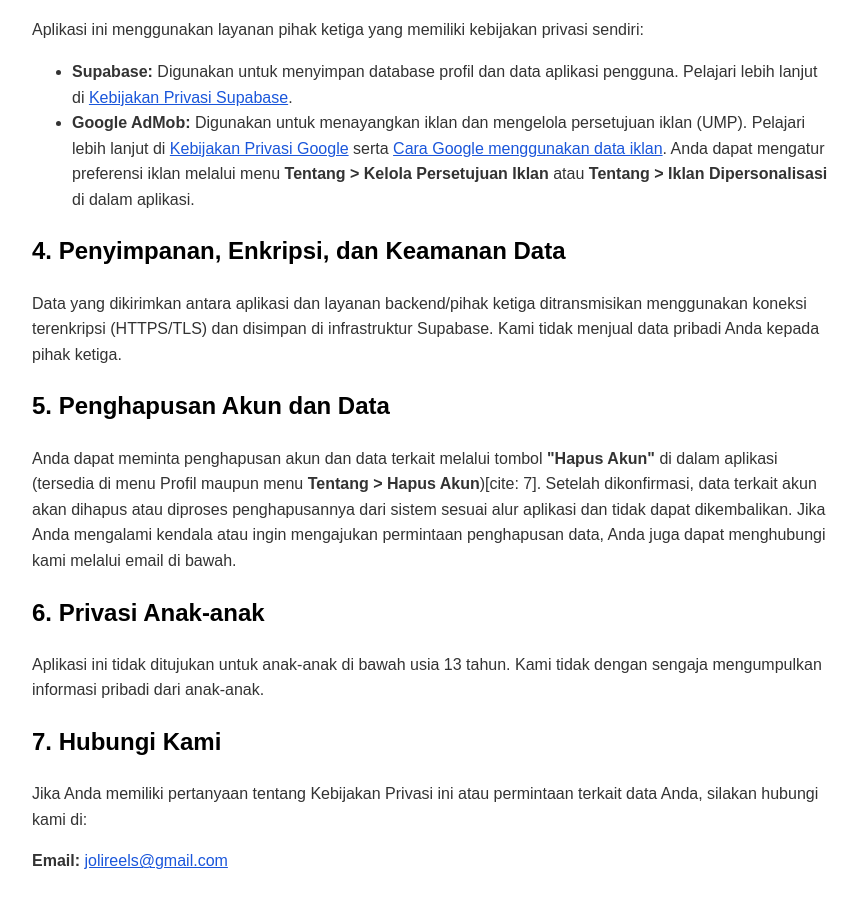
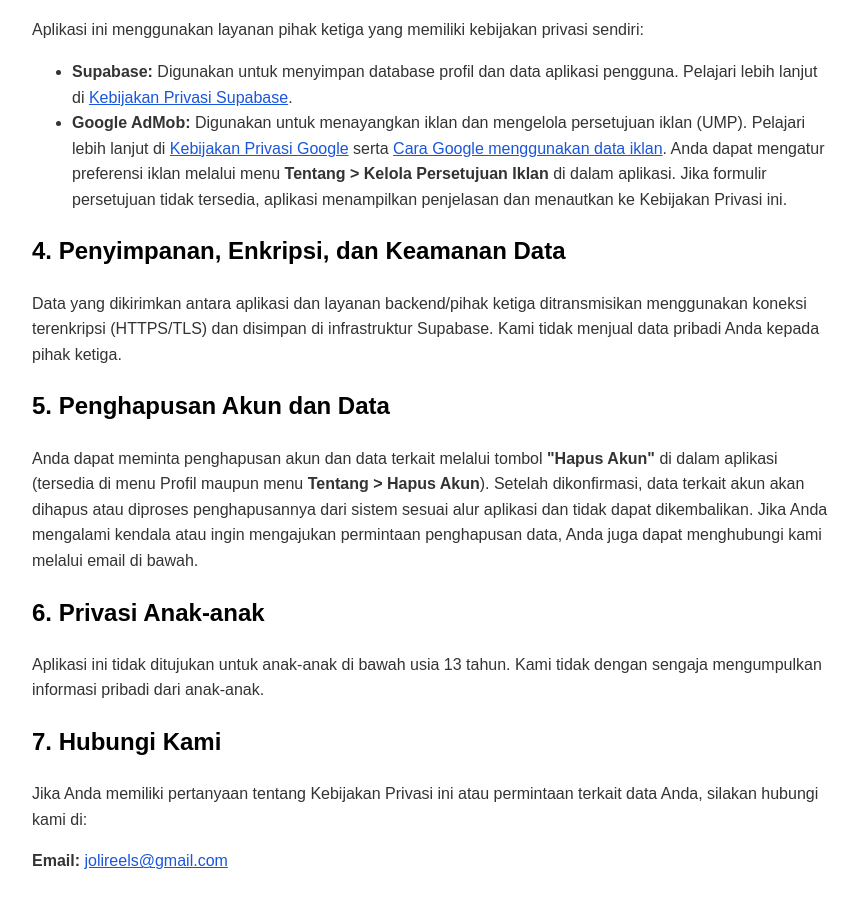
Before and after one commit to mashadipatikab-hub/joli-reels-privacy, a plain HTML site: page index.html in a window 1280 px wide. Shown: the part 836-1744 px from the top of the page, without its empty margins (208-1066 px from the left). Drawn offline with Linux system fonts and the light colour scheme.

Commit message:
docs: rapikan teks iklan dan hapus artefak sitasi kebijakan privasi

```diff
--- a/index.html
+++ b/index.html
@@ -14,7 +14,7 @@
 </head>
 <body>
     <h1>Kebijakan Privasi Joli Reels</h1>
-    <p class="last-updated">Terakhir diperbarui: 24 November 2026</p>
+    <p class="last-updated">Terakhir diperbarui: 25 November 2026</p>
 
     <p>Joli Reels ("kami", "aplikasi") berkomitmen untuk melindungi privasi pengguna. Kebijakan Privasi ini menjelaskan bagaimana kami mengumpulkan, menggunakan, dan melindungi informasi Anda saat menggunakan aplikasi Joli Reels.</p>
 
@@ -39,14 +39,14 @@
     <p>Aplikasi ini menggunakan layanan pihak ketiga yang memiliki kebijakan privasi sendiri:</p>
     <ul>
         <li><strong>Supabase:</strong> Digunakan untuk menyimpan database profil dan data aplikasi pengguna. Pelajari lebih lanjut di <a href="https://supabase.com/privacy" target="_blank" rel="noopener noreferrer">Kebijakan Privasi Supabase</a>.</li>
-        <li><strong>Google AdMob:</strong> Digunakan untuk menayangkan iklan dan mengelola persetujuan iklan (UMP). Pelajari lebih lanjut di <a href="https://policies.google.com/privacy" target="_blank" rel="noopener noreferrer">Kebijakan Privasi Google</a> serta <a href="https://policies.google.com/technologies/ads" target="_blank" rel="noopener noreferrer">Cara Google menggunakan data iklan</a>. Anda dapat mengatur preferensi iklan melalui menu <strong>Tentang &gt; Kelola Persetujuan Iklan</strong> atau <strong>Tentang &gt; Iklan Dipersonalisasi</strong> di dalam aplikasi.</li>
+        <li><strong>Google AdMob:</strong> Digunakan untuk menayangkan iklan dan mengelola persetujuan iklan (UMP). Pelajari lebih lanjut di <a href="https://policies.google.com/privacy" target="_blank" rel="noopener noreferrer">Kebijakan Privasi Google</a> serta <a href="https://policies.google.com/technologies/ads" target="_blank" rel="noopener noreferrer">Cara Google menggunakan data iklan</a>. Anda dapat mengatur preferensi iklan melalui menu <strong>Tentang &gt; Kelola Persetujuan Iklan</strong> di dalam aplikasi. Jika formulir persetujuan tidak tersedia, aplikasi menampilkan penjelasan dan menautkan ke Kebijakan Privasi ini.</li>
     </ul>
 
     <h2>4. Penyimpanan, Enkripsi, dan Keamanan Data</h2>
     <p>Data yang dikirimkan antara aplikasi dan layanan backend/pihak ketiga ditransmisikan menggunakan koneksi terenkripsi (HTTPS/TLS) dan disimpan di infrastruktur Supabase. Kami tidak menjual data pribadi Anda kepada pihak ketiga.</p>
 
     <h2>5. Penghapusan Akun dan Data</h2>
-    <p>Anda dapat meminta penghapusan akun dan data terkait melalui tombol <strong>"Hapus Akun"</strong> di dalam aplikasi (tersedia di menu Profil maupun menu <strong>Tentang &gt; Hapus Akun</strong>)[cite: 7]. Setelah dikonfirmasi, data terkait akun akan dihapus atau diproses penghapusannya dari sistem sesuai alur aplikasi dan tidak dapat dikembalikan. Jika Anda mengalami kendala atau ingin mengajukan permintaan penghapusan data, Anda juga dapat menghubungi kami melalui email di bawah.</p>
+    <p>Anda dapat meminta penghapusan akun dan data terkait melalui tombol <strong>"Hapus Akun"</strong> di dalam aplikasi (tersedia di menu Profil maupun menu <strong>Tentang &gt; Hapus Akun</strong>). Setelah dikonfirmasi, data terkait akun akan dihapus atau diproses penghapusannya dari sistem sesuai alur aplikasi dan tidak dapat dikembalikan. Jika Anda mengalami kendala atau ingin mengajukan permintaan penghapusan data, Anda juga dapat menghubungi kami melalui email di bawah.</p>
 
     <h2>6. Privasi Anak-anak</h2>
     <p>Aplikasi ini tidak ditujukan untuk anak-anak di bawah usia 13 tahun. Kami tidak dengan sengaja mengumpulkan informasi pribadi dari anak-anak.</p>
```
